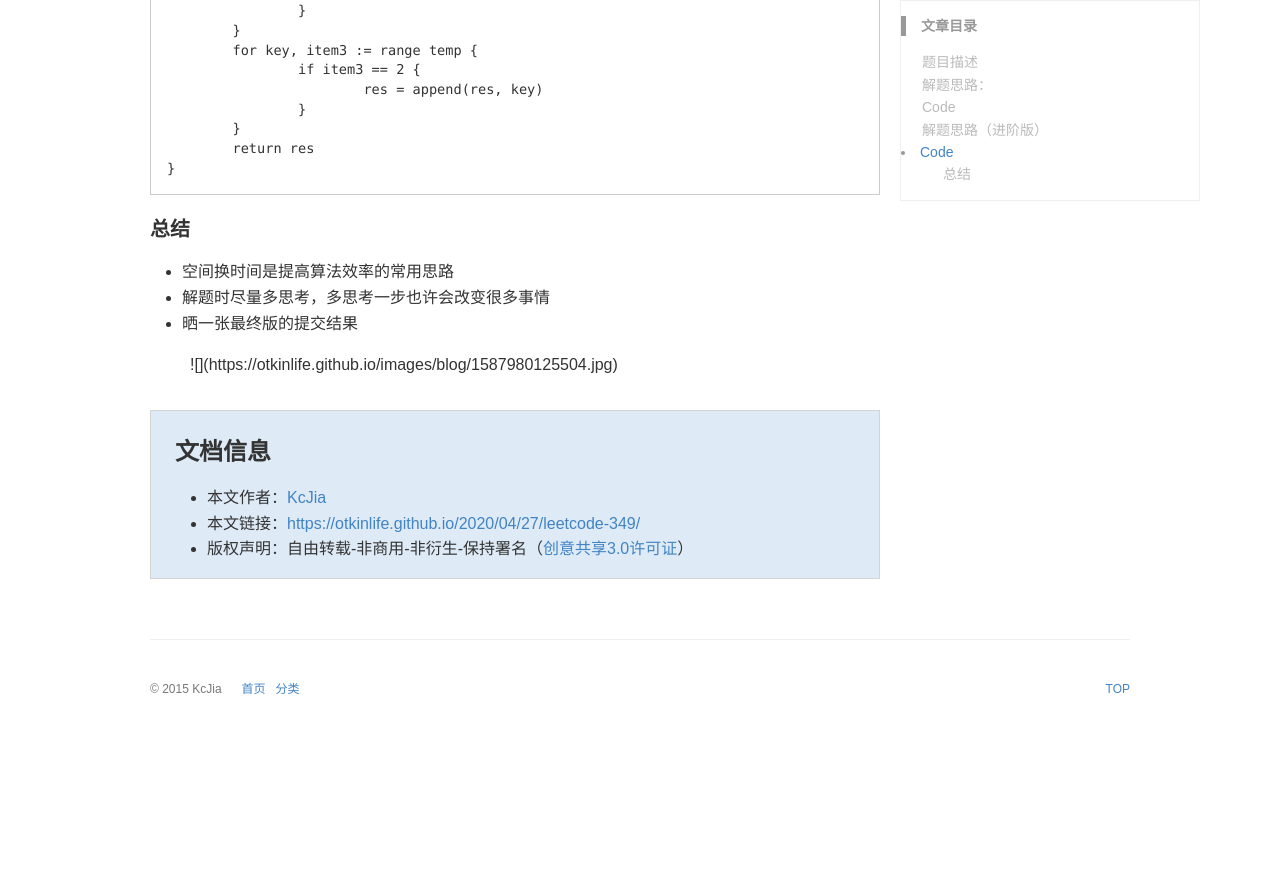
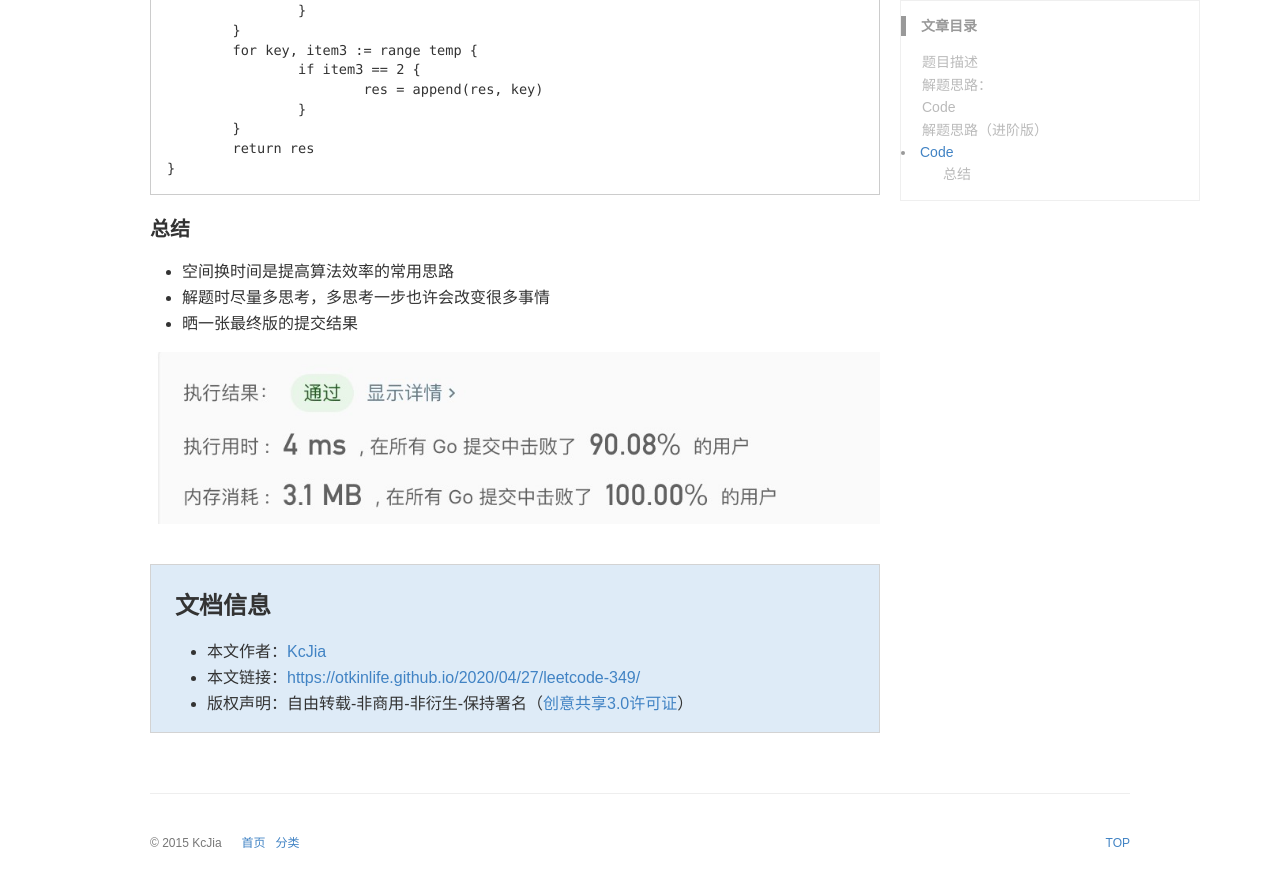
Before and after one commit to otkinlife/otkinlife.github.io, a Jekyll site: the page built from _posts/2020-04-27-leetcode-349.md, in a window 1280 px wide and 900 px high, scrolled down 1612 px. Shown: the top 887 px of the window. Built offline with Jekyll 4.4.1, drawn with Linux system fonts in a browser that asks for light colours; some web fonts are replaced; comment, search, counter and statistics services are not loaded; a style sheet for code colours, icons or effects is not loaded; before the commit the page ends 2358 px from its top, so only the background shows below that; some of the changed text lies outside the part shown.

Commit message:
Update 2020-04-27-leetcode-349.md

```diff
--- a/_posts/2020-04-27-leetcode-349.md
+++ b/_posts/2020-04-27-leetcode-349.md
@@ -115,7 +115,7 @@ categories: 技术
 <!-- /wp:list -->
 
 <!-- wp:image {"id":129,"width":442,"height":103,"sizeSlug":"large"} -->
-<figure class="wp-block-image size-large is-resized">![]({{site.url}}/images/blog/1587980125504.jpg)</figure>
+![]({{site.url}}/images/blog/1587980125504.jpg)
 <!-- /wp:image -->
 
 <!-- wp:paragraph -->
```
